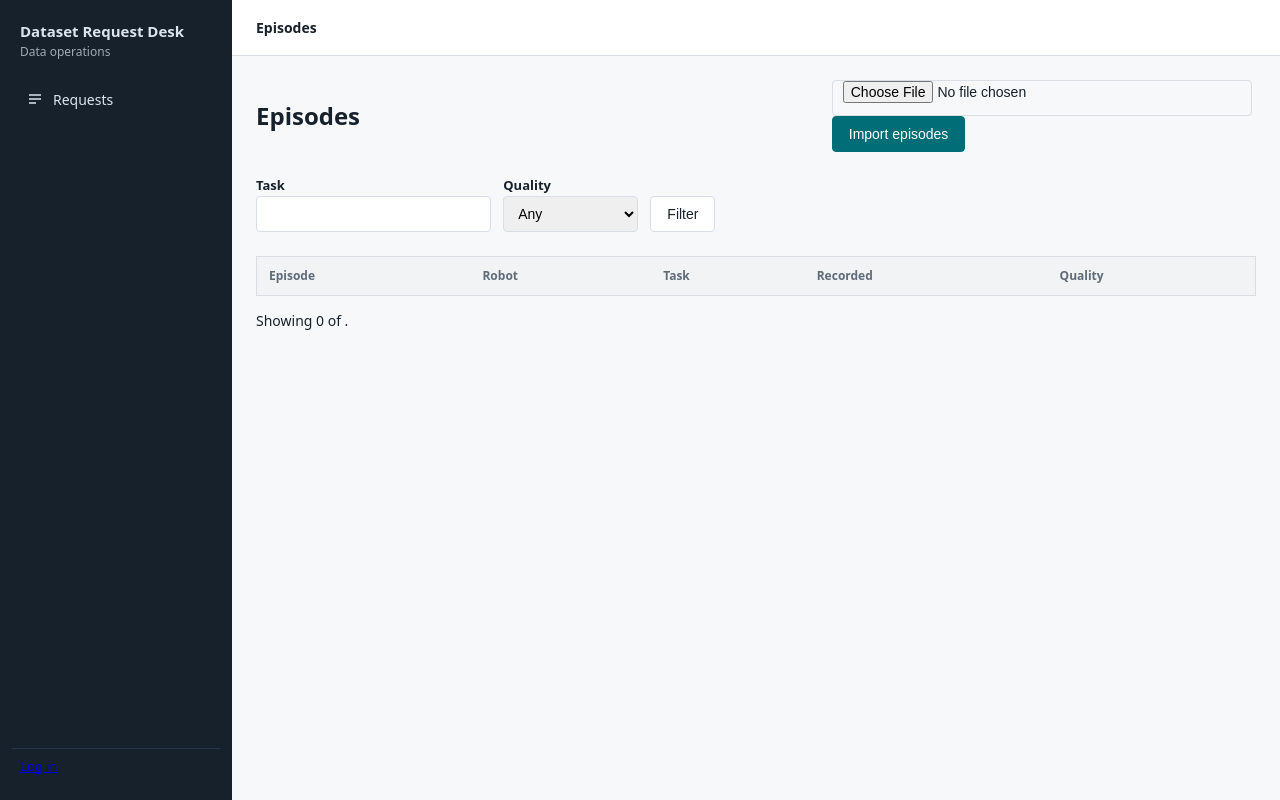
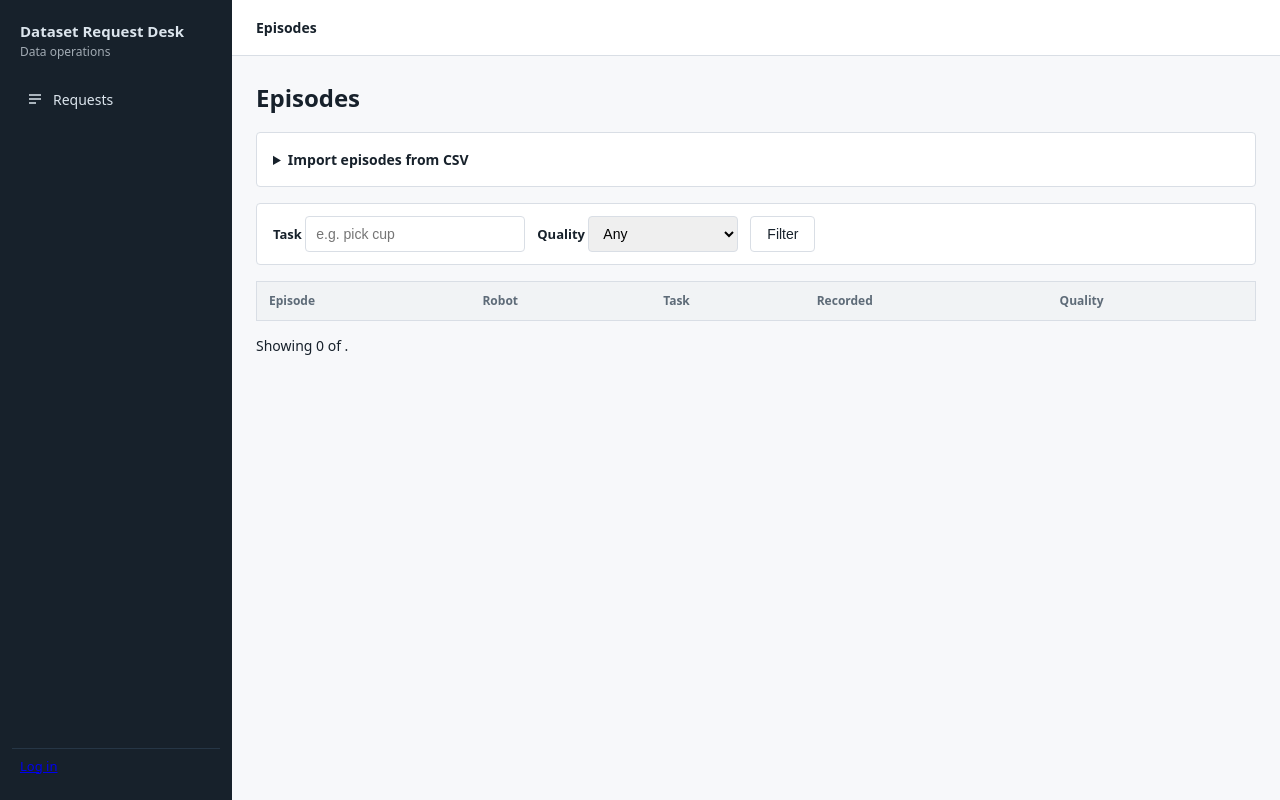
Before and after one commit to cal250/dataset_request_desk, a FastAPI app: template app/templates/episodes.html in a window 1280 px wide. Run offline with FastAPI, Linux system fonts and the light colour scheme; the template is opened without the code that fills it, so the values that code supplies are empty.

Commit message:
Fix episodes search result swapping and filter layout

```diff
--- a/app/routes/requests.py
+++ b/app/routes/requests.py
@@ -180,6 +180,9 @@
                 .order_by(StatusHistory.id)
             ).all()
         )
+        tasks = list(
+            session.scalars(select(Episode.task_name).distinct().order_by(Episode.task_name)).all()
+        )
         return templates.TemplateResponse(
             request,
             "request_detail.html",
@@ -193,6 +196,7 @@
                 "transitions": _NEXT[row.status],
                 "labels": _TRANSITION_LABELS,
                 "eligible": _eligible(session, row)[:20],
+                "tasks": tasks,
             },
         )
     return row
--- a/app/static/style.css
+++ b/app/static/style.css
@@ -100,8 +100,14 @@
   font-size: 14px;
 }
 textarea { height: auto; padding: 8px 10px; }
-.filters { display: flex; gap: 12px; align-items: end; margin-bottom: 16px; flex-wrap: wrap; }
+.filters { display: flex; gap: 12px; align-items: flex-end; margin-bottom: 16px; flex-wrap: wrap; }
 .filters label { margin: 0; }
+.filters input { width: 220px; }
+.filters select { width: auto; min-width: 150px; }
+input[type="file"] { width: auto; max-width: none; height: auto; padding: 0; border: none; background: none; }
+.import-panel { margin-bottom: 16px; }
+.import-panel summary { cursor: pointer; font-weight: 600; }
+.import-form { display: flex; gap: 12px; align-items: center; margin-top: 12px; flex-wrap: wrap; }
 .badge {
   display: inline-block;
   padding: 2px 8px;
@@ -138,7 +144,8 @@
 .progress { height: 6px; border-radius: 3px; background: var(--surface-muted); overflow: hidden; min-width: 80px; }
 .progress > span { display: block; height: 100%; background: var(--primary); border-radius: 3px; transition: width 0.3s ease; }
 .progress-row { display: flex; align-items: center; gap: 8px; }
-.filters { position: sticky; top: 0; z-index: 2; background: var(--canvas); padding: 8px 0; }
+.filterbar { background: var(--surface); border: 1px solid var(--border); border-radius: 4px; padding: 12px 16px; margin-bottom: 16px; }
+.filterbar .filters { margin-bottom: 0; }
 .spinner {
   display: none;
   width: 14px;
--- a/app/templates/episodes.html
+++ b/app/templates/episodes.html
@@ -2,25 +2,30 @@
 {% block title %}Episodes — Dataset Request Desk{% endblock %}
 {% block header %}Episodes{% endblock %}
 {% block content %}
-<div class="pagehead"><h1>Episodes</h1>
-<form class="inline" method="post" action="/episodes/import" enctype="multipart/form-data">
-  <input type="file" name="file" accept=".csv" required aria-label="CSV file">
-  <button class="btn btn-primary" type="submit">Import episodes</button>
-</form>
-</div>
+<div class="pagehead"><h1>Episodes</h1></div>
+<details class="panel import-panel">
+  <summary>Import episodes from CSV</summary>
+  <form class="import-form" method="post" action="/episodes/import" enctype="multipart/form-data">
+    <input type="file" name="file" accept=".csv" required aria-label="CSV file">
+    <button class="btn btn-primary" type="submit">Import episodes</button>
+  </form>
+</details>
 {% if report %}
 <div class="panel"><h2>Import result</h2>
 <p>Inserted {{ report.inserted }} · already up to date {{ report.already_exists }} · invalid {{ report.skipped_invalid }} · conflicts {{ report.skipped_conflict }}</p>
 {% if report.errors %}<ul>{% for e in report.errors %}<li>row {{ e.row }} ({{ e.episode_id or '—' }}): {{ e.reason }}</li>{% endfor %}</ul>{% endif %}
 </div>
 {% endif %}
-<form method="get" action="/episodes" hx-get="/episodes" hx-target="#episodes-table" hx-swap="outerHTML" hx-select="#episodes-table" hx-trigger="change from:select, submit">
+<div class="filterbar">
+<form method="get" action="/episodes" hx-get="/episodes" hx-target="#episodes-result" hx-swap="outerHTML" hx-select="#episodes-result" hx-trigger="change from:select, submit">
   <div class="filters">
-    <label>Task <input name="task_name" value="{{ task_name or '' }}"></label>
+    <label>Task <input name="task_name" value="{{ task_name or '' }}" placeholder="e.g. pick cup"></label>
     <label>Quality <select name="quality"><option value="">Any</option><option value="good" {% if quality == 'good' %}selected{% endif %}>good</option><option value="usable" {% if quality == 'usable' %}selected{% endif %}>usable</option><option value="bad" {% if quality == 'bad' %}selected{% endif %}>bad</option></select></label>
     <button class="btn" type="submit">Filter <span class="spinner" aria-hidden="true"></span></button>
   </div>
 </form>
+</div>
+<div id="episodes-result">
 <table id="episodes-table">
   <thead><tr><th>Episode</th><th>Robot</th><th>Task</th><th>Recorded</th><th>Quality</th></tr></thead>
   <tbody>
@@ -30,4 +35,5 @@
   </tbody>
 </table>
 <p>Showing {{ episodes|length }} of {{ total }}.</p>
+</div>
 {% endblock %}
--- a/app/templates/request_detail.html
+++ b/app/templates/request_detail.html
@@ -48,7 +48,7 @@
         hx-get="/requests/{{ req.id }}/eligible" hx-target="#eligible" hx-swap="innerHTML transition:true"
         hx-trigger="change from:select, submit">
       <div class="filters">
-        <label>Task <select name="task_name"><option value="">Any</option></select></label>
+        <label>Task <select name="task_name"><option value="">Any</option>{% for t in tasks %}<option value="{{ t }}">{{ t }}</option>{% endfor %}</select></label>
         <label>Quality <select name="quality"><option value="">good + usable</option><option value="good">good</option><option value="usable">usable</option></select></label>
         <button class="btn" type="submit">Filter <span class="spinner" aria-hidden="true"></span></button>
       </div>
```
Also changed, not shown: app/routes/episodes.py (+7 -3 lines), app/ui.py (+9 -2 lines), tests/test_pages.py (+31 -0 lines).
